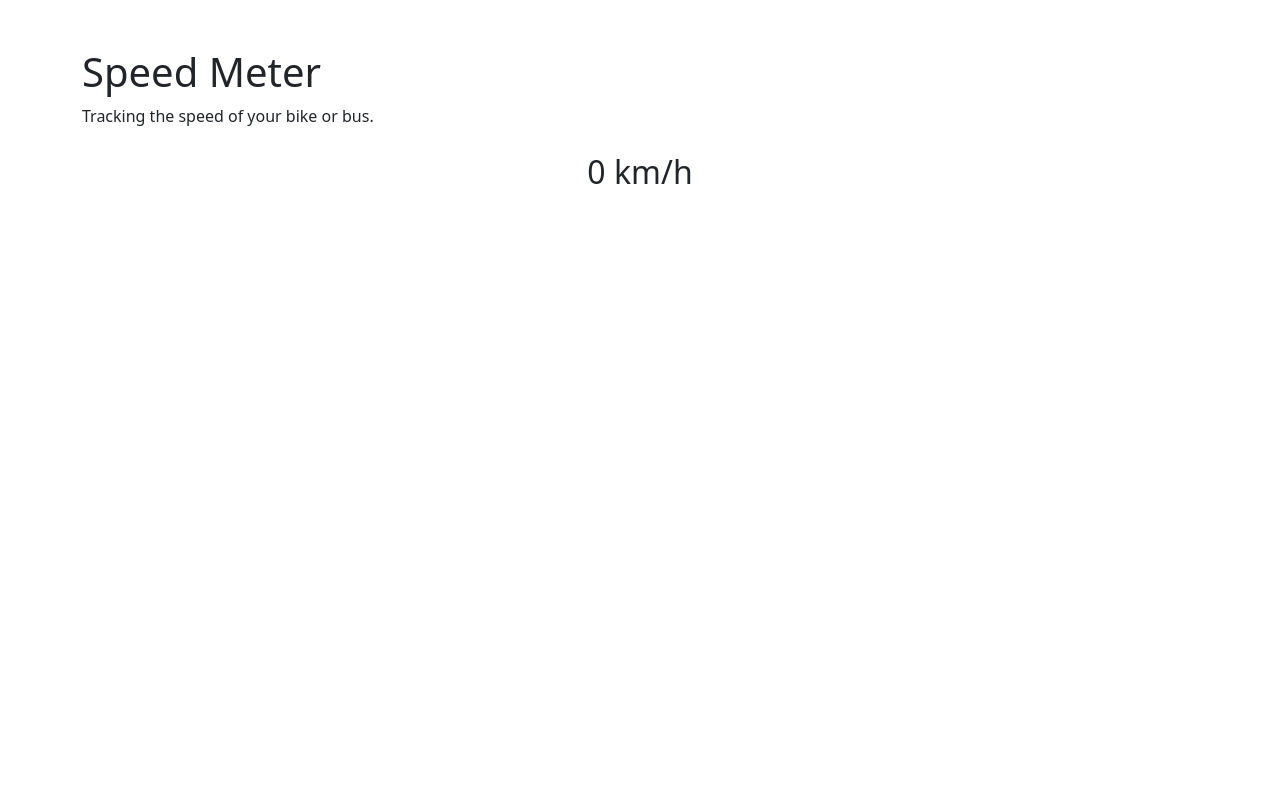
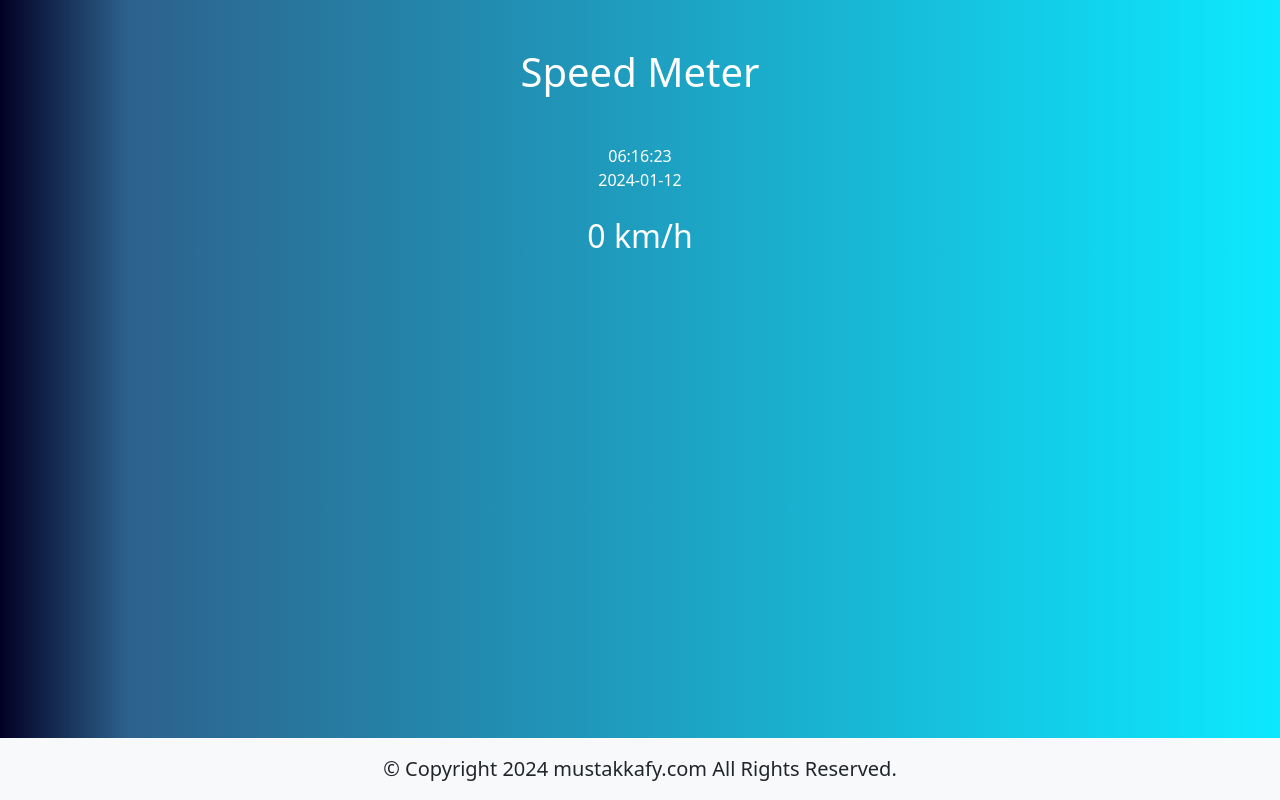
Before and after one commit to MustakAhmedKafy/speedmeter, a plain HTML site: page index.html in a window 1280 px wide. Drawn offline with nearby package versions, Linux system fonts and the light colour scheme.

Commit message:
clock add

```diff
--- a/index.html
+++ b/index.html
@@ -1,5 +1,6 @@
 <!DOCTYPE html>
 <html lang="en">
+
 <head>
   <meta charset="UTF-8">
   <meta name="viewport" content="width=device-width, initial-scale=1.0">
@@ -8,26 +9,60 @@
   <link href="https://cdn.jsdelivr.net/npm/bootstrap@5.3.0/dist/css/bootstrap.min.css" rel="stylesheet">
   <!-- Custom CSS -->
   <style>
+    *{
+      margin: 0;
+      padding: 0;
+    }
     #speed-meter {
       font-size: 2em;
       margin-top: 20px;
     }
+
+    .footer {
+      position: absolute;
+      bottom: 0;
+      width: 100%;
+    }
+
+    .full-body {
+      background: linear-gradient(90deg, rgba(2, 0, 36, 1) 0%, rgba(9, 71, 121, 0.8548669467787114) 10%,
+          rgba(0, 232, 255, 0.9529061624649859) 100%);
+          height: 100vh;
+    }
   </style>
 </head>
+
 <body>
+  <section class="full-body pt-5 text-white">
+    <div class="container">
+      <h1 class="text-center">Speed Meter</h1>
+      <!-- <p>Tracking the speed of your bike or bus.</p> -->
 
-<div class="container">
-  <h1 class="mt-5">Speed Meter</h1>
-  <p>Tracking the speed of your bike or bus.</p>
+      <!-- clock -->
+      <div class="mt-5">
+        <div class="row">
+          <div class="col-md-6 offset-md-3 text-center">
+            <div id="clock" class="clock"></div>
+          </div>
+        </div>
+      </div>
 
+      <!-- spped meter -->
       <div id="speed-meter" class="text-center">0 km/h</div>
     </div>
 
+    <!-- footer -->
+    <div class="footer text-center bg-light text-dark p-3 fs-5" id="footer">
+      <div class="container">
+        ©Copyright 2023 mustakkafy.com All RightReserved.
+      </div>
+    </div>
+  </section>
   <!-- Bootstrap JS and Popper.js -->
   <script src="https://cdn.jsdelivr.net/npm/bootstrap@5.3.0/dist/js/bootstrap.bundle.min.js"></script>
   <!-- Custom JS -->
   <script>
-  document.addEventListener("DOMContentLoaded", function() {
+    document.addEventListener("DOMContentLoaded", function () {
       if (navigator.geolocation) {
         // Options for geolocation
         const options = {
@@ -59,7 +94,43 @@
         alert("Geolocation is not supported by this browser.");
       }
     });
+
+    function updateClock() {
+      var now = new Date();
+      var hours = now.getHours();
+      var minutes = now.getMinutes();
+      var seconds = now.getSeconds();
+      var day = now.getDate();
+      var month = now.getMonth() + 1; // Months are zero-based
+      var year = now.getFullYear();
+
+      // Add leading zero if needed
+      hours = (hours < 10) ? '0' + hours : hours;
+      minutes = (minutes < 10) ? '0' + minutes : minutes;
+      seconds = (seconds < 10) ?
+        '0' + seconds : seconds;
+      month = (month < 10) ? '0' + month : month;
+      day = (day < 10) ? '0' + day : day;
+      var
+        timeString = hours + ':' + minutes + ':' + seconds;
+      var dateString = year + '-' + month + '-' + day;
+      document.getElementById('clock').innerHTML = timeString + '<br>' + dateString;
+      setTimeout(updateClock, 1000); //
+    }
+    updateClock(); // Initial call to display clock
+
+    document.addEventListener("DOMContentLoaded", function () {
+      // Get the current year
+      var currentYear = new Date().getFullYear();
+
+      // Update the footer content
+      var footer = document.getElementById("footer");
+      if (footer) {
+        footer.innerHTML = "&copy; Copyright " + currentYear + " mustakkafy.com All Rights Reserved.";
+      }
+    });
   </script>
 
 </body>
+
 </html>
```
Lines whose indentation alone changed are shown as unchanged.
